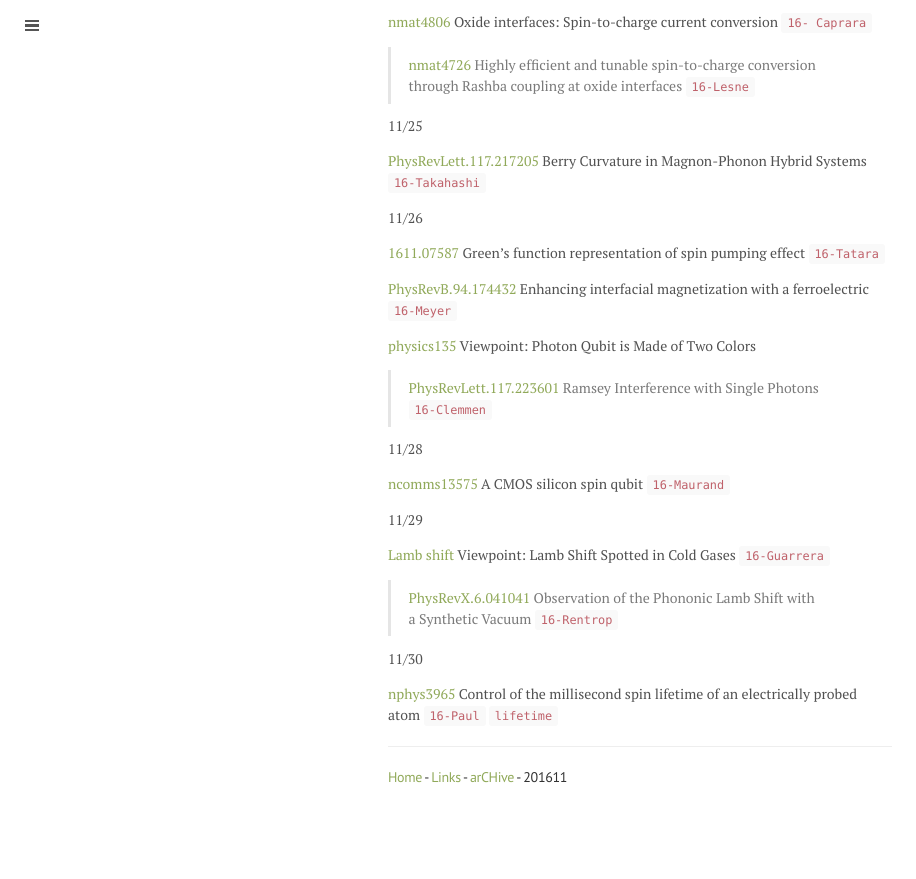
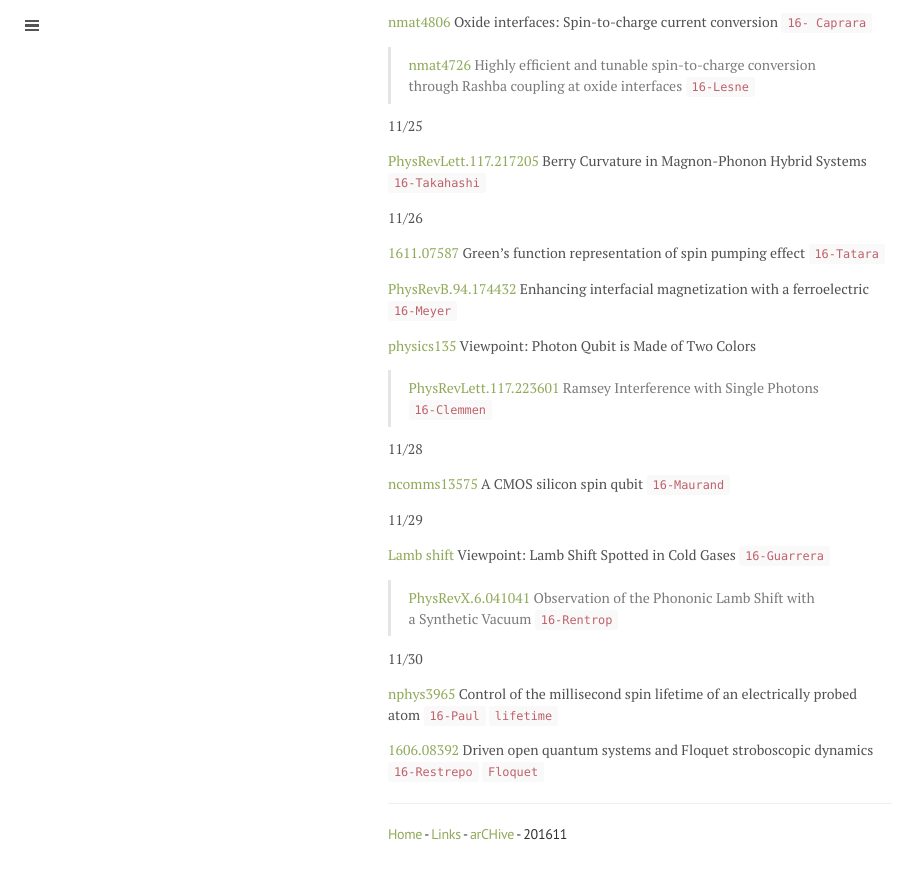
Before and after one commit to qkrwlsghdcjsworlt/work, a Jekyll site: the page built from 201611.md, in a window 1280 px wide and 900 px high, scrolled down 4399 px. Shown: the top 879 px of the window, without its empty margins (0-916 px from the left). Built offline with Jekyll 4.4.1, drawn with Linux system fonts in a browser that asks for light colours; formulas are drawn with MathJax 3; before the commit the page ends 5242 px from its top, so only the background shows below that.

Commit message:
“update”

```diff
--- a/201611.md
+++ b/201611.md
@@ -217,7 +217,7 @@ to \\( \kappa - (\mathrm{BEDT-TTF})_2 \mathrm{Cu}_2 \mathrm{(CN)}_3\\)
 
 [nphys3965](http://www.nature.com/nphys/journal/vaop/ncurrent/full/nphys3965.html) Control of the millisecond spin lifetime of an electrically probed atom `16-Paul` `lifetime`
 
-
+[1606.08392](https://arxiv.org/abs/1606.08392) Driven open quantum systems and Floquet stroboscopic dynamics `16-Restrepo` `Floquet`
 
 
 
```
